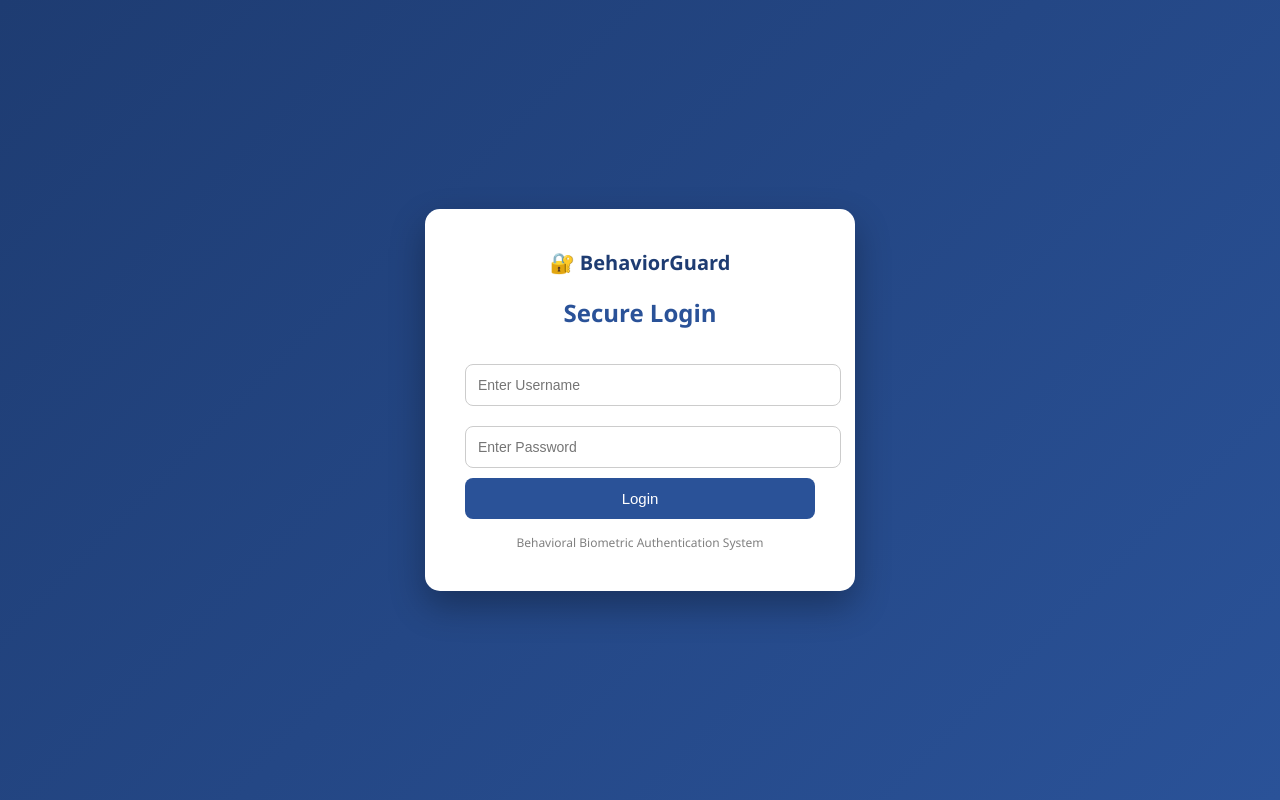
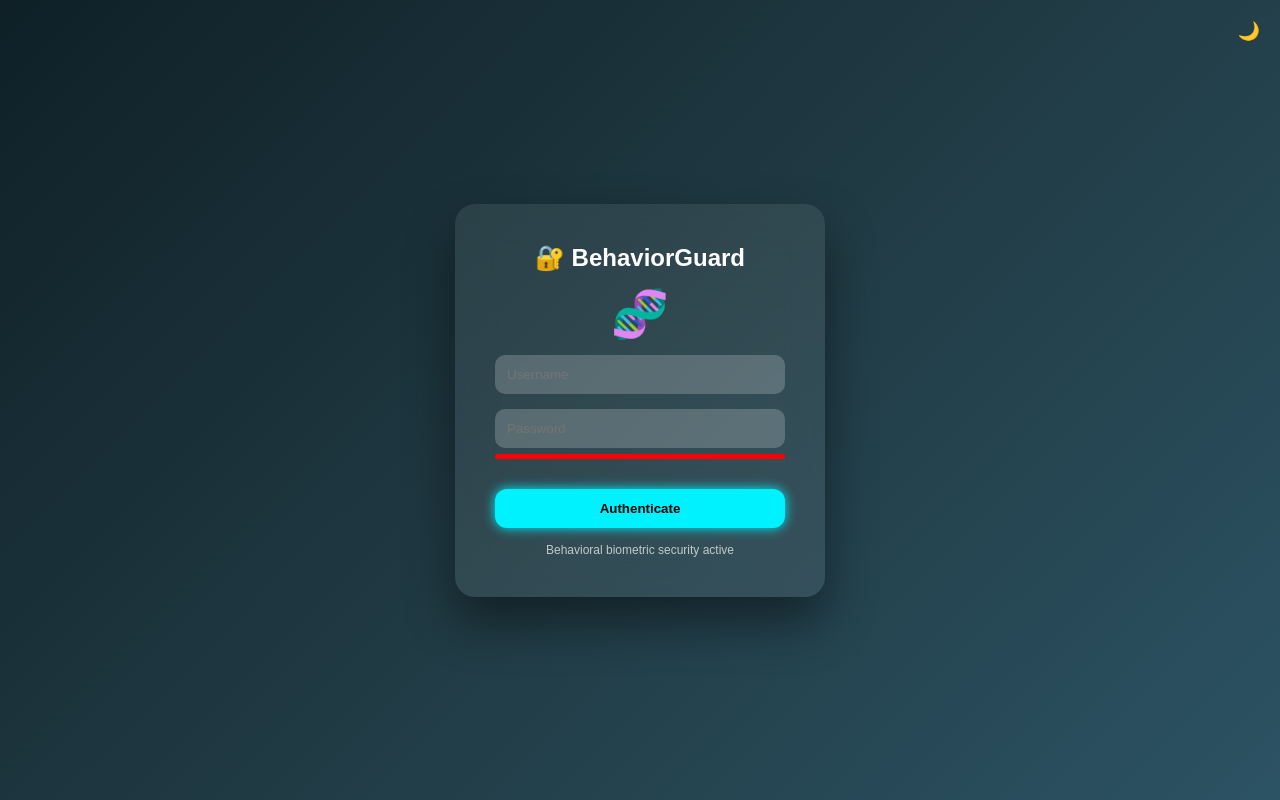
Before and after one commit to CSI-Project-Expo/Team-23, a Flask app: page / in a window 1280 px wide. Run offline with Flask 3, Linux system fonts and the light colour scheme.

Commit message:
Update login.html

```diff
--- a/src/templates/login.html
+++ b/src/templates/login.html
@@ -5,99 +5,177 @@
   <meta name="viewport" content="width=device-width, initial-scale=1.0" />
 
   <style>
-      body {
-        margin: 0;
-        padding: 0;
-        font-family: "Segoe UI", sans-serif;
-        background: linear-gradient(135deg, #1e3c72, #2a5298);
-        height: 100vh;
-        display: flex;
-        justify-content: center;
-        align-items: center;
+    :root{
+      --bg1:#0f2027;
+      --bg2:#203a43;
+      --bg3:#2c5364;
+      --card:rgba(255,255,255,0.08);
+      --text:white;
     }
 
-      .container {
-        background: white;
-        padding: 40px;
-        width: 350px;
-        border-radius: 15px;
-        box-shadow: 0 15px 35px rgba(0, 0, 0, 0.3);
-        text-align: center;
+    .light{
+      --bg1:#dfe9f3;
+      --bg2:#ffffff;
+      --bg3:#f5f7fa;
+      --card:rgba(0,0,0,0.05);
+      --text:#111;
     }
 
-      h2 {
-        margin-bottom: 25px;
-        color: #2a5298;
+    *{
+      margin:0;
+      padding:0;
+      box-sizing:border-box;
+      font-family:Poppins,sans-serif;
     }
 
-      input {
-        width: 100%;
-        padding: 12px;
-        margin: 10px 0;
-        border-radius: 8px;
-        border: 1px solid #ccc;
-        font-size: 14px;
+    body{
+      height:100vh;
+      display:flex;
+      justify-content:center;
+      align-items:center;
+      background:linear-gradient(135deg,var(--bg1),var(--bg2),var(--bg3));
+      color:var(--text);
+      transition:0.4s;
     }
 
-      input:focus {
-        border-color: #2a5298;
-        outline: none;
-        box-shadow: 0 0 5px rgba(42, 82, 152, 0.5);
+    .card{
+      width:370px;
+      padding:40px;
+      border-radius:20px;
+      backdrop-filter:blur(18px);
+      background:var(--card);
+      box-shadow:0 25px 50px rgba(0,0,0,0.45);
+      text-align:center;
     }
 
-      .btn {
-        background: #2a5298;
-        color: white;
-        border: none;
-        padding: 12px;
-        width: 100%;
-        border-radius: 8px;
-        font-size: 15px;
-        cursor: pointer;
-        transition: 0.3s;
+    .toggle{
+      position:absolute;
+      top:20px;
+      right:20px;
+      cursor:pointer;
+      font-size:18px;
     }
 
-      .btn:hover {
-        background: #1e3c72;
+    .logo{
+      font-size:24px;
+      margin-bottom:10px;
+      font-weight:600;
     }
 
-      .footer {
-        margin-top: 15px;
-        font-size: 12px;
-        color: gray;
+    .fingerprint{
+      font-size:45px;
+      margin:15px 0;
+      animation:scan 2s infinite;
     }
 
-      .logo {
-        font-size: 20px;
-        font-weight: bold;
-        margin-bottom: 10px;
-        color: #1e3c72;
+    @keyframes scan{
+      0%{opacity:0.4; transform:scale(0.95);}
+      50%{opacity:1; transform:scale(1.05);}
+      100%{opacity:0.4; transform:scale(0.95);}
+    }
+
+    .inputBox{
+      margin:15px 0;
+      text-align:left;
+    }
+
+    input{
+      width:100%;
+      padding:12px;
+      border:none;
+      border-radius:10px;
+      outline:none;
+      background:rgba(255,255,255,0.2);
+      color:var(--text);
+    }
+
+    .strength{
+      height:5px;
+      border-radius:5px;
+      margin-top:6px;
+      background:red;
+      transition:0.3s;
+    }
+
+    .btn{
+      width:100%;
+      padding:12px;
+      margin-top:15px;
+      border:none;
+      border-radius:12px;
+      background:#00f2fe;
+      color:black;
+      font-weight:600;
+      cursor:pointer;
+      transition:0.3s;
+      box-shadow:0 0 12px #00f2fe;
+    }
+
+    .btn:hover{
+      transform:translateY(-2px);
+      box-shadow:0 0 20px #00f2fe;
+    }
+
+    .footer{
+      margin-top:15px;
+      font-size:12px;
+      opacity:0.7;
     }
   </style>
 </head>
 
 <body>
-    <div class="container">
+
+<div class="toggle" onclick="toggleMode()">🌙</div>
+
+<div class="card">
   <div class="logo">🔐 BehaviorGuard</div>
-      <h2>Secure Login</h2>
+  <div class="fingerprint">🧬</div>
 
-      <form method="POST">
-        <input
-          type="text"
-          name="username"
-          placeholder="Enter Username"
-          required
-        />
-        <input
-          type="password"
-          name="password"
-          placeholder="Enter Password"
-          required
-        />
-        <button class="btn" type="submit">Login</button>
+  <form onsubmit="login(event)">
+    <div class="inputBox">
+      <input id="user" type="text" placeholder="Username" required>
+    </div>
+
+    <div class="inputBox">
+      <input id="pass" type="password" placeholder="Password" required onkeyup="strength()">
+      <div id="bar" class="strength"></div>
+    </div>
+
+    <button class="btn">Authenticate</button>
   </form>
 
-      <div class="footer">Behavioral Biometric Authentication System</div>
+  <div class="footer">Behavioral biometric security active</div>
 </div>
+
+<script>
+function toggleMode(){
+  document.body.classList.toggle("light");
+}
+
+function strength(){
+  let p=document.getElementById("pass").value;
+  let bar=document.getElementById("bar");
+
+  if(p.length<4){ bar.style.background="red"; }
+  else if(p.length<7){ bar.style.background="orange"; }
+  else{ bar.style.background="lime"; }
+}
+
+function login(e){
+  e.preventDefault();
+
+  const u=document.getElementById("user").value;
+  const p=document.getElementById("pass").value;
+
+  if(u==="admin" && p==="1234"){
+    document.body.innerHTML =
+      "<h1 style='font-family:Poppins;text-align:center'>✅ Access Granted<br><br>Welcome to Dashboard</h1>";
+  }else{
+    alert("Invalid Credentials ❌");
+  }
+}
+</script>
+
 </body>
 </html>
```
Lines whose indentation alone changed are shown as unchanged.
